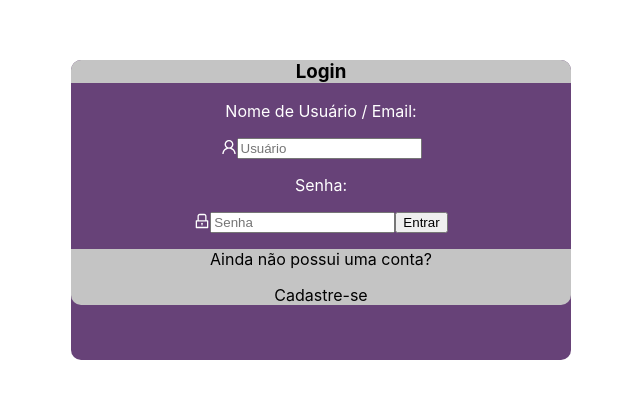
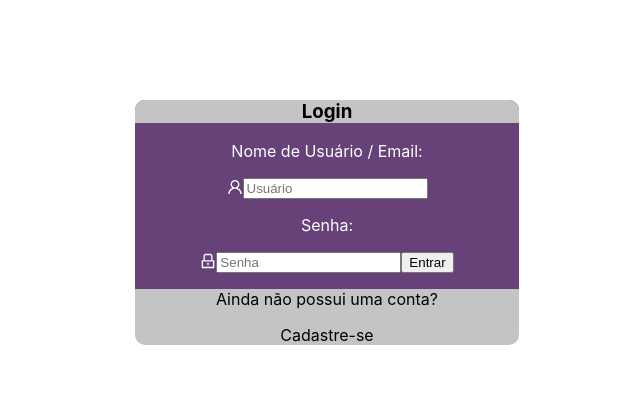
Before and after one commit to Allanptv/web, a React (Create React App) app: page / in a window 1280 px wide. Shown: the part 199-598 px from the top of the page, without its empty margins (313-953 px from the left). Built offline with nearby package versions, Linux system fonts and the light colour scheme.

Commit message:
Css
So css

```diff
--- a/src/components/Home.css
+++ b/src/components/Home.css
@@ -18,18 +18,19 @@
 }
 
 .card_login{
-  width: 500px;
-  height: 300px;
   background-color: #674278;
   border-radius: 10px;
   color: white;
+  height: 100%;
 }
 
 .site-card-border-less-wrapper{
-  text-align: -webkit-center;
-  top: 30%;
-  position: absolute;
-  left: 30%;
+    text-align: -webkit-center;
+    position: absolute;
+    width: 30%;
+    height: 25%;
+    top: 35%;
+    left: 35%;
 }
 .page_title{
   background-color: #c4c4c4;
```
